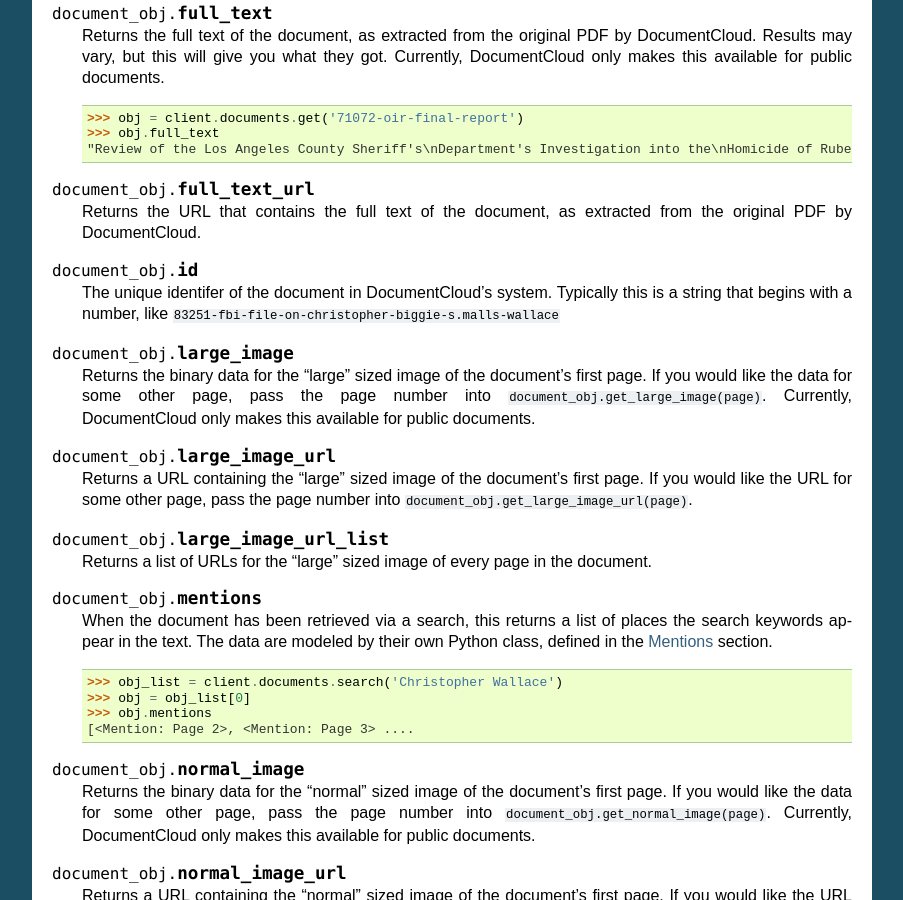
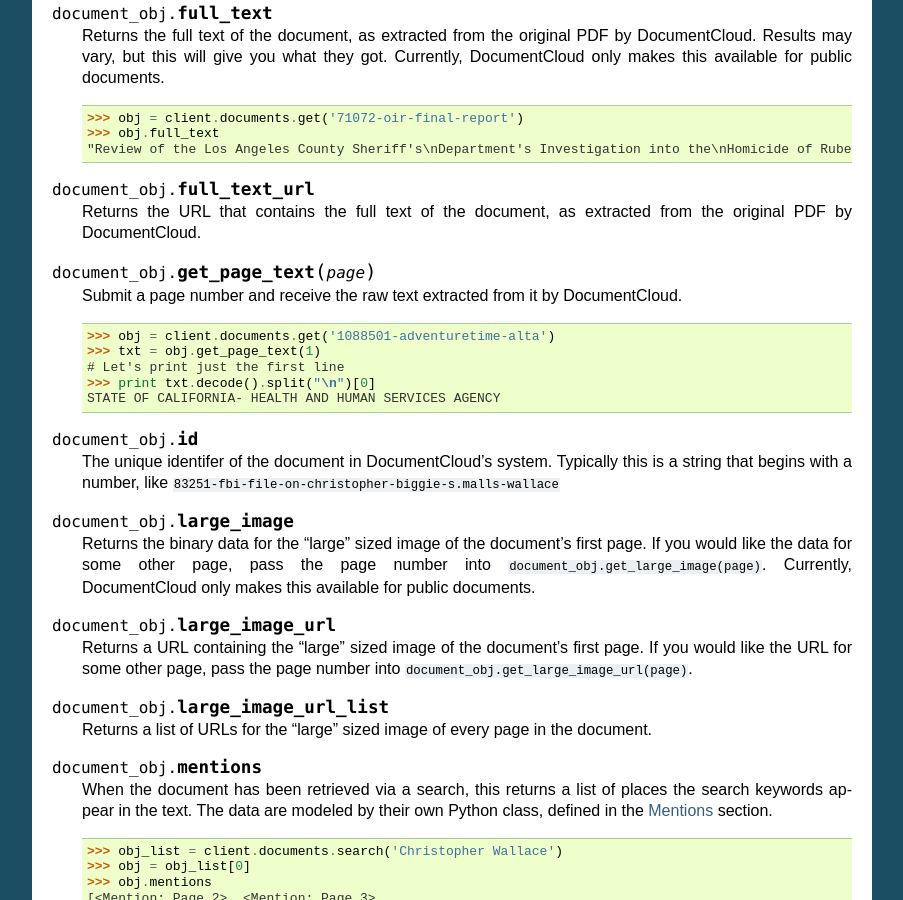
Before and after one commit to datadesk/python-documentcloud, a Sphinx documentation site: the page built from docs/documents.rst, in a window 1280 px wide and 900 px high, scrolled down 2816 px. Shown: the whole window, without its empty margins (198-1101 px from the left). Built offline with Sphinx 7.4.7, drawn with Linux system fonts in a browser that asks for light colours; some of the changed text lies outside the part shown.

Commit message:
Drafted documentation for the previously undocumented get_page_text feature being fixed in #94. [skip ci]

```diff
--- a/docs/documents.rst
+++ b/docs/documents.rst
@@ -156,6 +156,16 @@
 
     Returns the URL that contains the full text of the document, as extracted from the original PDF by DocumentCloud.
 
+.. method:: document_obj.get_page_text(page)
+
+    Submit a page number and receive the raw text extracted from it by DocumentCloud.
+
+    >>> obj = client.documents.get('1088501-adventuretime-alta')
+    >>> txt = obj.get_page_text(1)
+    # Let's print just the first line
+    >>> print txt.decode().split("\n")[0]
+    STATE OF CALIFORNIA- HEALTH AND HUMAN SERVICES AGENCY
+
 .. attribute:: document_obj.id
 
     The unique identifer of the document in DocumentCloud's system. Typically this is a string that begins with a number, like ``83251-fbi-file-on-christopher-biggie-s.malls-wallace``
```
Also changed, not shown: 7 other files.
